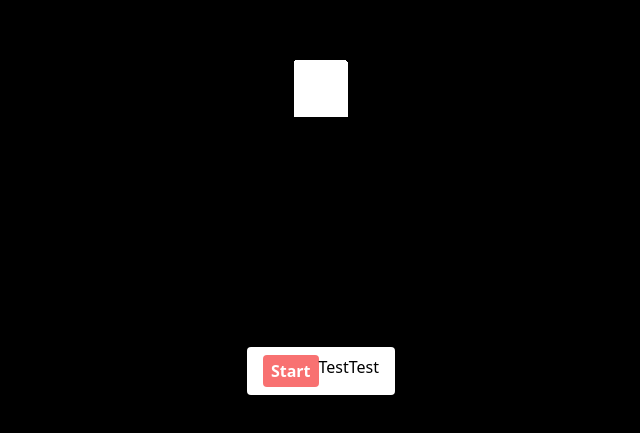
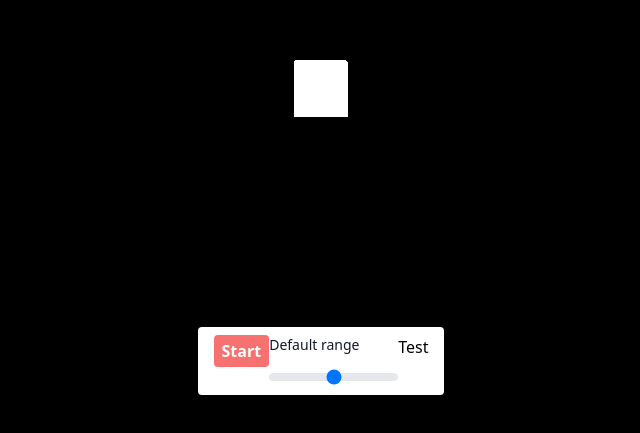
Before and after one commit to LaupWing/vite-typescript-threejs-basic-cube, a website built with Vite: page index.html in a window 1280 px wide. Shown: the part 365-798 px from the top of the page, without its empty margins (319-959 px from the left). Built offline with nearby package versions, Linux system fonts and the light colour scheme.

Commit message:
ADDED SLIDER

```diff
--- a/index.html
+++ b/index.html
@@ -15,7 +15,10 @@
          <li>
             <button class="px-2 rounded bg-red-400 py-1 font-bold text-white">Start</button>
          </li>
-         <li>Test</li>
+         <li>
+            <label for="default-range" class="block mb-2 text-sm font-medium text-gray-900 dark:text-white">Default range</label>
+            <input id="default-range" type="range" value="50" class="w-full h-2 bg-gray-200 rounded-lg appearance-none cursor-pointer dark:bg-gray-700">
+         </li>
          <li>Test</li>
       </ul>
    </div>
```
